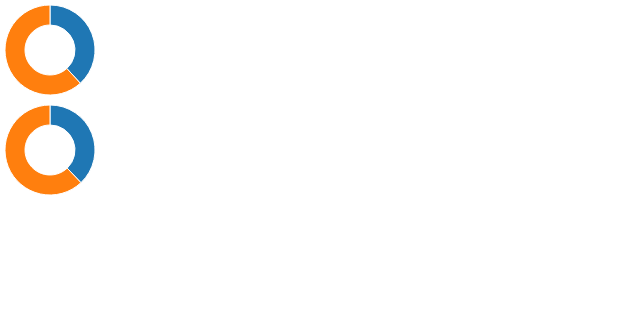
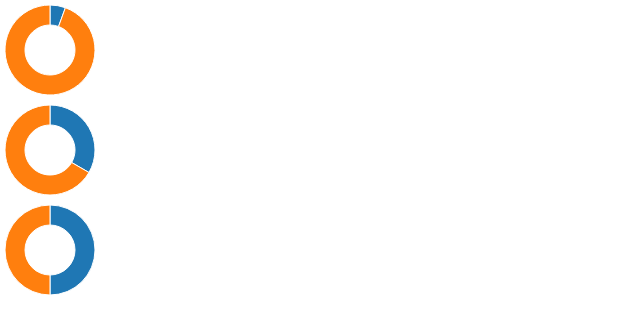
Before and after one commit to joaquindev/first-steps-angularjs-d3, a website: page index.html in a window 1280 px wide. Shown: the whole page, without its empty margins (0-640 px from the left). Drawn offline with nearby package versions, Linux system fonts and the light colour scheme.

Commit message:
Now we use an array of arrays and 1 <donut-chart>
Now we use an array of arrays and 1 <donut-chart>

Contact: joaquin@isla.io

```diff
--- a/app.js
+++ b/app.js
@@ -33,3 +33,6 @@ app.directive('donutChart', function(){
     scope: { data: '=' }
    }
 })
+
+//app.controller('DonutChartController', function($scope){
+//})
--- a/index.html
+++ b/index.html
@@ -12,10 +12,9 @@
   <script src="http://html5shiv.googlecode.com/svn/trunk/html5.js"></script>
   <![endif]-->
 </head>
-<body ng-app="myApp">
+<body ng-app="myApp" ng-init="charts = [[2,34],[33,66],[50,50]]">
     <!--<div class="donut-chart"></div>-->
-    <donut-chart data="[13, 21]"></donut-chart>
-    <donut-chart data="[33, 54]"></donut-chart>
+    <donut-chart data="chart" ng-repeat="chart in charts"></donut-chart>
     <script src="app.js" charset="utf-8"></script>
 </body>
 </html>
```
